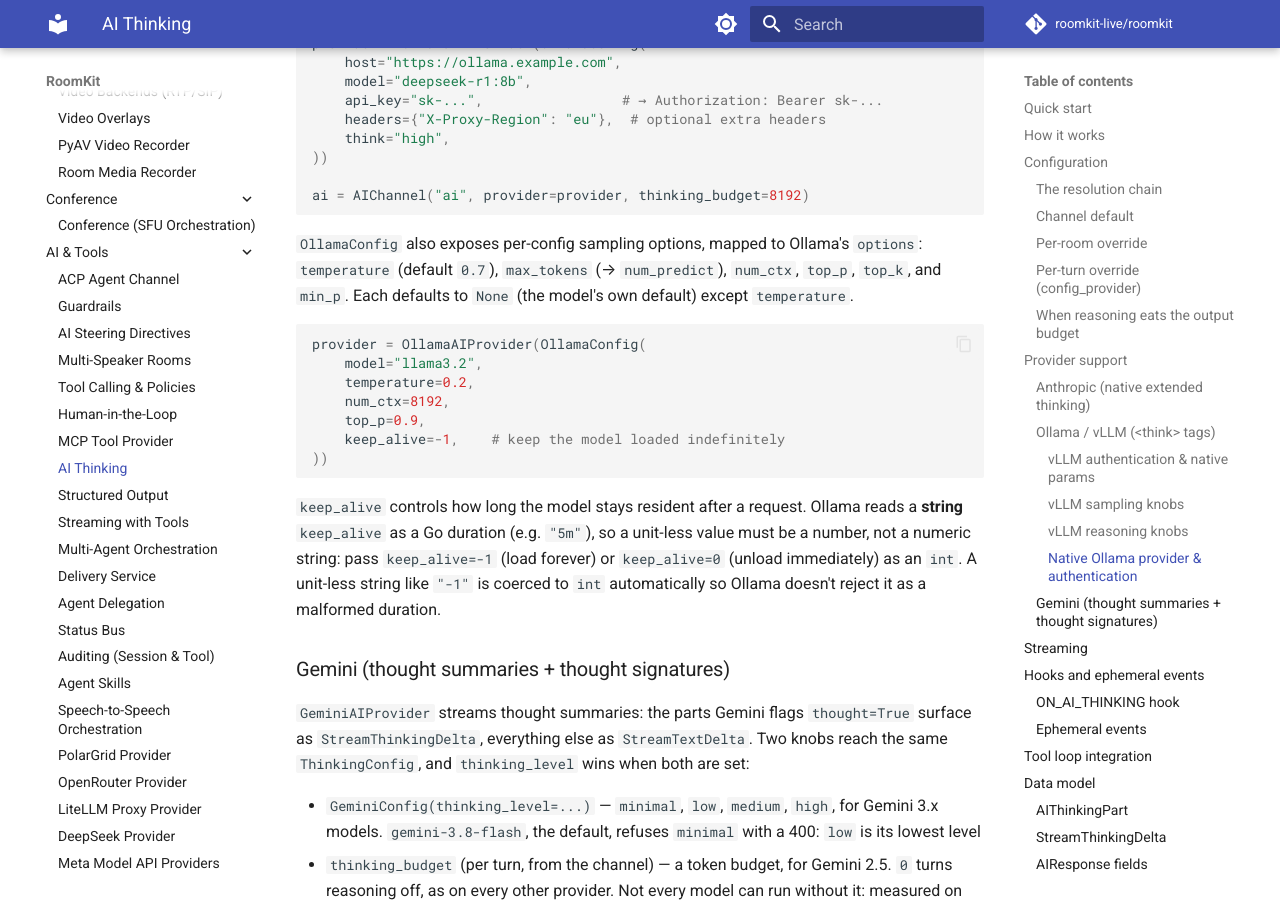
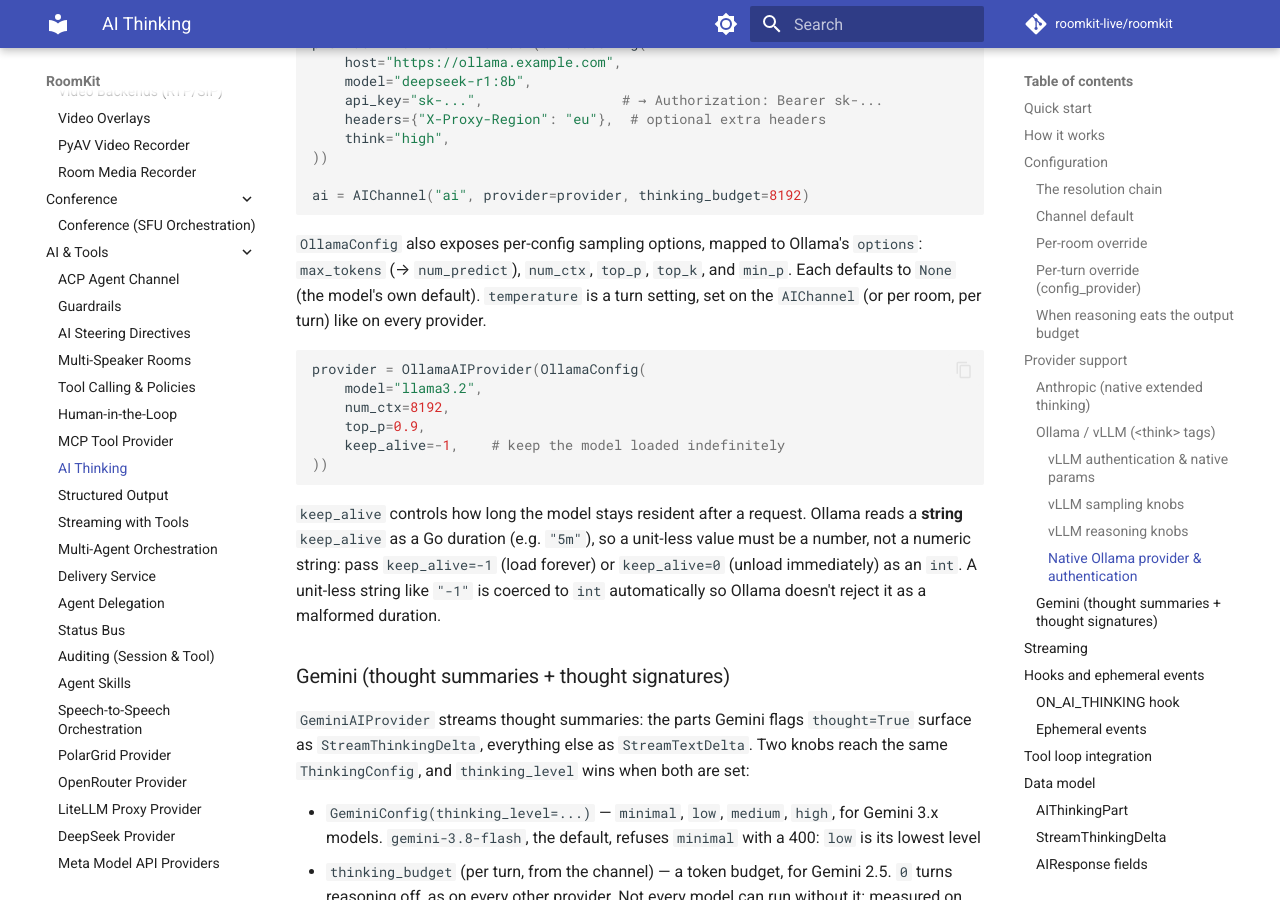
Before and after one commit to roomkit-live/roomkit-docs, an MkDocs documentation site: the page built from docs/guides/ai-thinking.md, in a window 1280 px wide and 900 px high, scrolled down 5874 px. Built offline with MkDocs 1.6.1 and Material for MkDocs 9.7.7, drawn with Linux system fonts in a browser that asks for light colours; comment, search, counter and statistics services are not loaded.

Commit message:
docs: temperature is a turn setting, not a provider config field (RMK-243)

````diff
--- a/docs/guides/ai-thinking.md
+++ b/docs/guides/ai-thinking.md
@@ -286,14 +286,14 @@ ai = AIChannel("ai", provider=provider, thinking_budget=8192)
 ```
 
 `OllamaConfig` also exposes per-config sampling options, mapped to Ollama's
-`options`: `temperature` (default `0.7`), `max_tokens` (→ `num_predict`),
-`num_ctx`, `top_p`, `top_k`, and `min_p`. Each defaults to `None` (the model's
-own default) except `temperature`.
+`options`: `max_tokens` (→ `num_predict`), `num_ctx`, `top_p`, `top_k`, and
+`min_p`. Each defaults to `None` (the model's own default). `temperature` is a
+turn setting, set on the `AIChannel` (or per room, per turn) like on every
+provider.
 
 ```python
 provider = OllamaAIProvider(OllamaConfig(
     model="llama3.2",
-    temperature=0.2,
     num_ctx=8192,
     top_p=0.9,
     keep_alive=-1,    # keep the model loaded indefinitely
````
Also changed, not shown: docs/guides/llamacpp.md (+0 -1 lines), docs/guides/polargrid.md (+0 -1 lines).
